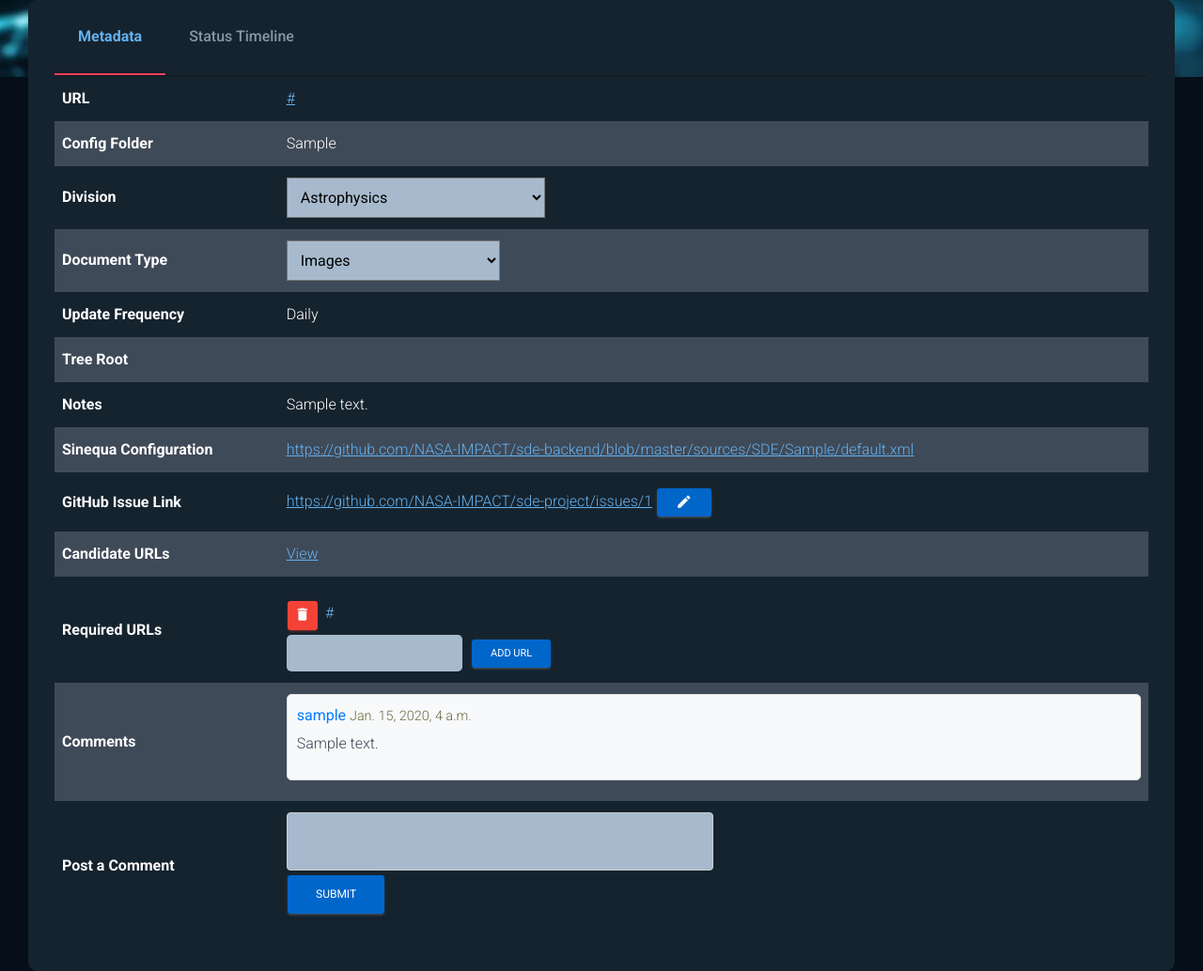
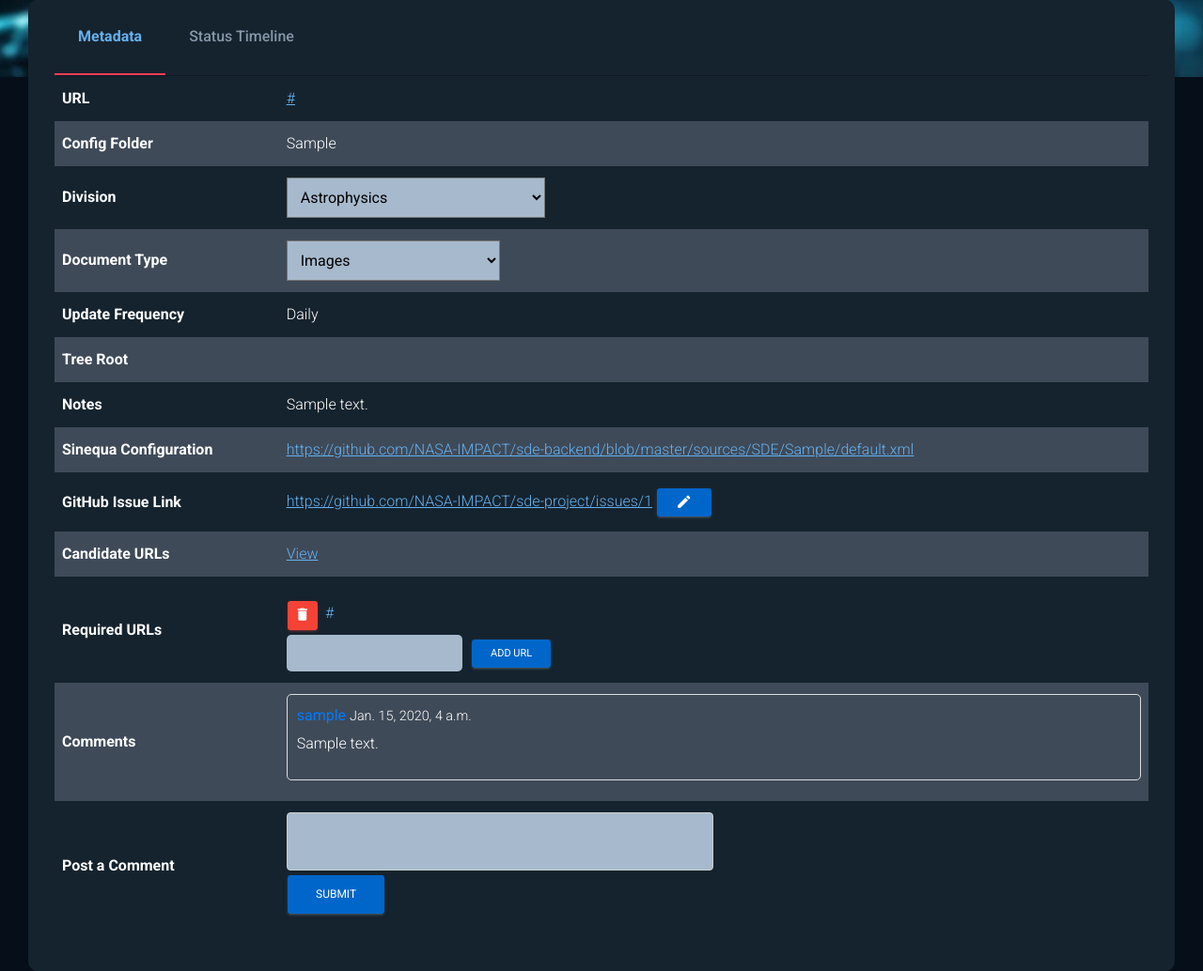
Before and after one commit to NASA-IMPACT/COSMOS, a Django app: page /1/ in a window 1280 px wide. Shown: the part 255-1289 px from the top of the page at 94% size. Run offline with Django 5.2, Linux system fonts and the light colour scheme; a user stored in the database is signed in; tables that the repository leaves empty hold one stand-in row (values such as "Sample post"); parts of the project's set-up code (start-up, migrations or seed data) failed here and were passed over; some libraries are stand-ins or nearby versions.

Commit message:
79: comments now have correct styling

```diff
--- a/sde_indexing_helper/static/css/collection_detail.css
+++ b/sde_indexing_helper/static/css/collection_detail.css
@@ -19,7 +19,7 @@
     margin-top: -3;
 }
 .comment {
-    background-color: #f8f9fa;
+    background-color: transparent;
     border: 1px solid #ddd;
     padding: 10px;
     margin-bottom: 10px;
@@ -29,7 +29,6 @@
     color: #007bff;
 }
 .comment span {
-    color: #6c6840;
     font-size: 0.9em;
     margin-bottom: 10px;
 }
--- a/sde_indexing_helper/templates/sde_collections/collection_detail.html
+++ b/sde_indexing_helper/templates/sde_collections/collection_detail.html
@@ -186,8 +186,8 @@
                                 {% for comment in comments %}
                                 <div class="comment">
                                     <strong>{{ comment.user.username }}</strong>
-                                    <span>{{ comment.created_at|date:"M. d, Y, P" }}</span>
-                                    <p>{{ comment.text }}</p>
+                                    <span class="whiteText">{{ comment.created_at|date:"M. d, Y, P" }}</span>
+                                    <p class="whiteText">{{ comment.text }}</p>
                                 </div>
                                 {% empty %}
                                 <p>No comments yet</p>
```
